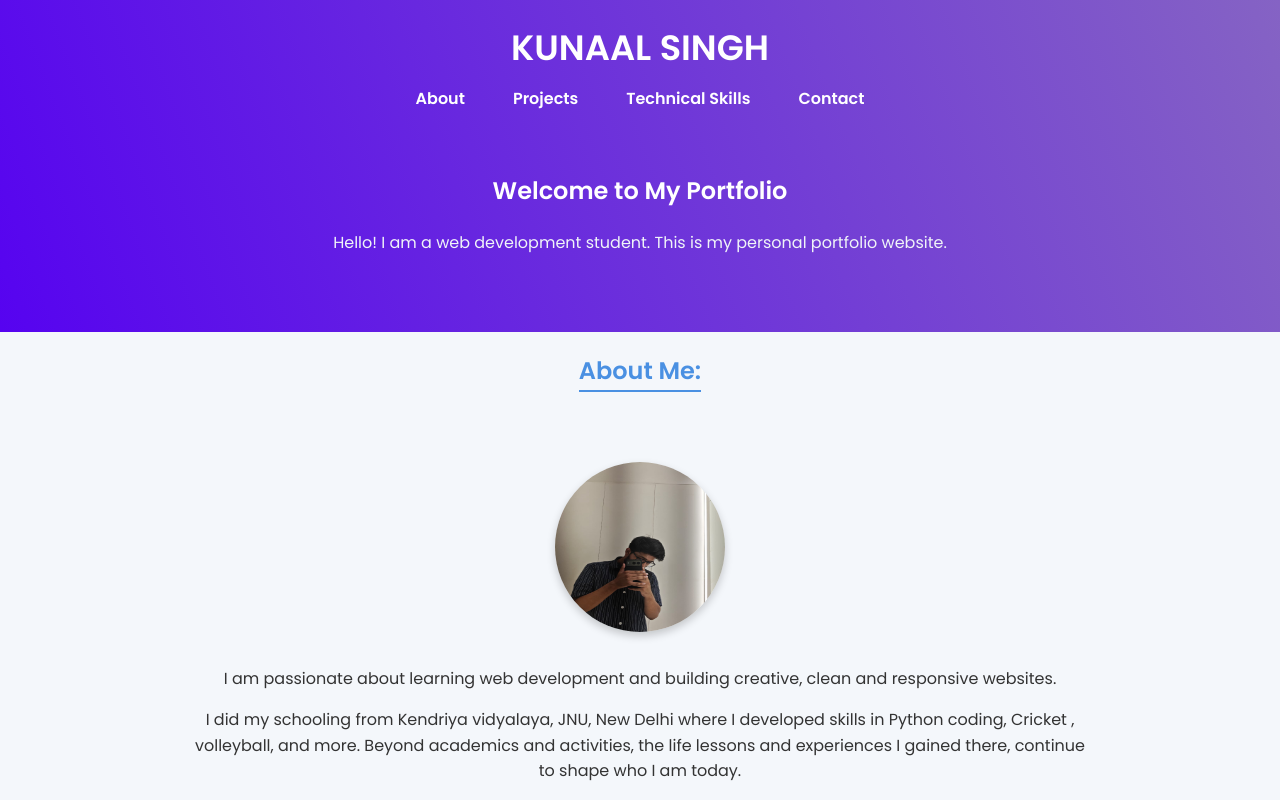
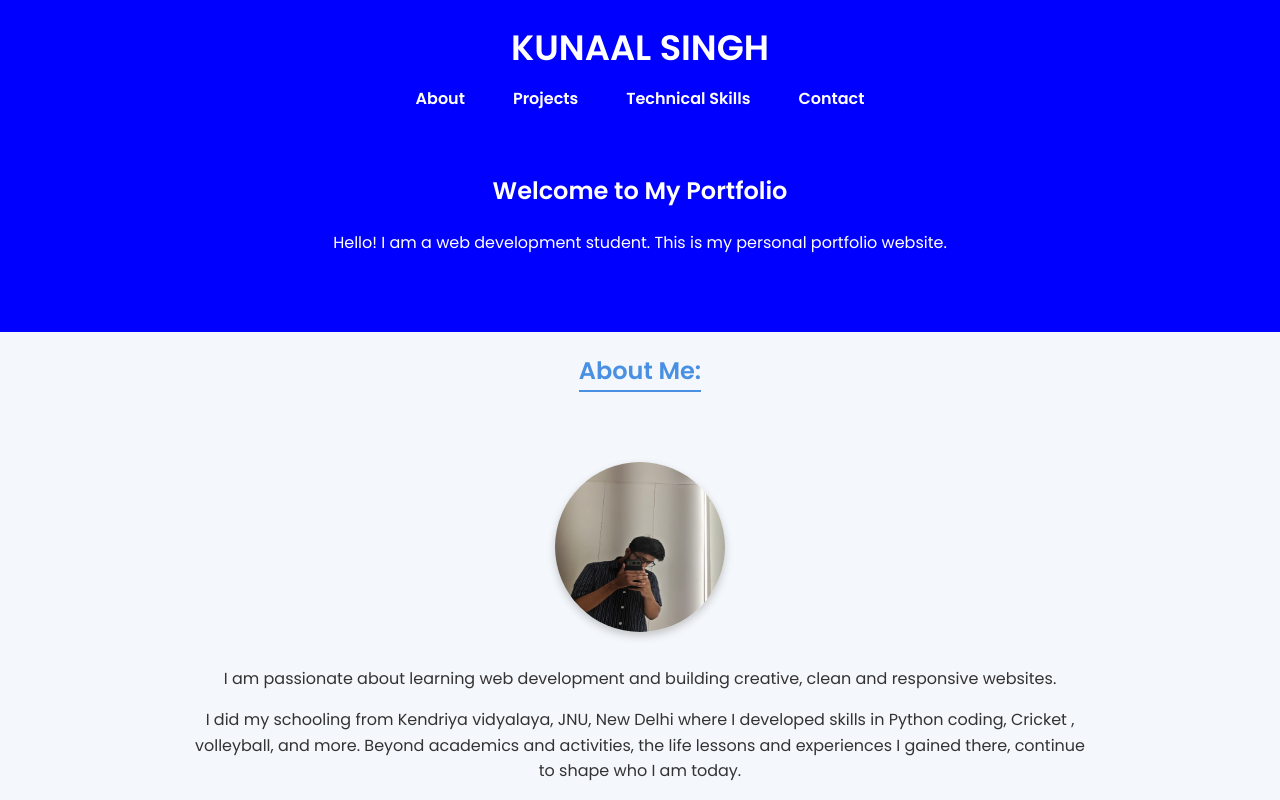
Before and after one commit to kunaal1007/Portfolio-Krmu, a plain HTML site: page index.html in a window 1280 px wide. Shown: the top 800 px of the page. Drawn offline with Linux system fonts and the light colour scheme.

Commit message:
Update style.css

```diff
--- a/style.css
+++ b/style.css
@@ -14,7 +14,7 @@ body {
 
 /* Header */
 header {
-    background:  linear-gradient(69deg, #5603f0, #8563c4);
+    background:  linear-gradient(69deg, blue, blue);
     color: white;
     padding: 20px 0;
     text-align: center;
@@ -31,9 +31,6 @@ header {
     margin-bottom: 20px;
 }
 
-#hello{
-    color:#f0f4f8;
-}
 
 header h1 {
     margin: 0;
```
